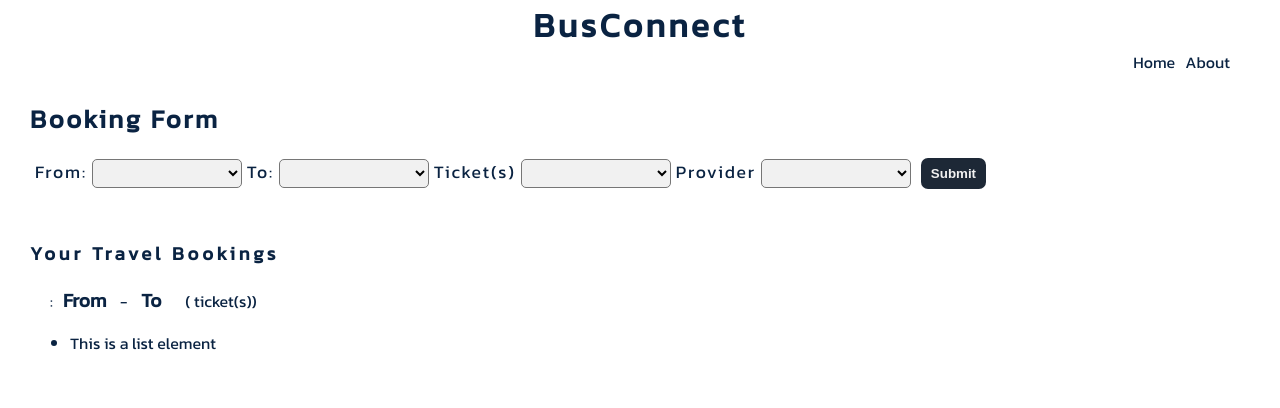
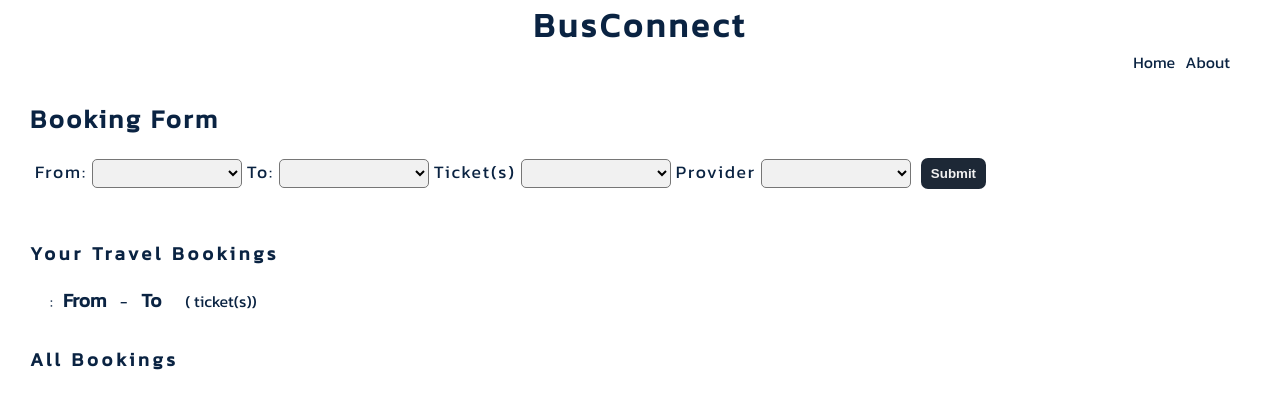
Before and after one commit to Onan-Thairu/busConnect, a React (Create React App) app: page /booking-form in a window 1280 px wide. Shown: the top 408 px of the page. Built offline with nearby package versions, Linux system fonts and the light colour scheme.

Commit message:
Display all bookings made.

```diff
--- a/src/components/BookingDetail.js
+++ b/src/components/BookingDetail.js
@@ -1,29 +1,12 @@
 import "./BookingDetail.css"
-import React, { useEffect, useState } from "react";
+import React from "react";
 
 function BookingDetail({ bookings }) {
-  // const [booked, setBooked] = useState([])
-
-  // useEffect(() => {
-  //   fetch("https://busconnectserver.herokuapp.com/bookings")
-  //   .then((response) => response.json())
-  //   .then((data) => setBooked(data))
-  // }, [])
-
     return (
       <div>
         <p>
           <span className="ul-header">{ bookings.provider}</span>:<span className="ul-header">From</span> { bookings.from}  - <span className="ul-header">To</span>{ bookings.to} <span>({bookings.tickets} ticket(s))</span>
         </p>
-        <ul>
-          <li>This is a list element</li>
-          {/* {
-
-
-              // <li><span className="ul-header">{ book.provider}</span>:<span className="ul-header">From</span> { book.from}  - <span className="ul-header">To</span>{ book.to} <span>({book.tickets} ticket(s))</span></li>
-            })
-          } */}
-        </ul>
       </div>
     )
 }
--- a/src/components/BookingForm.css
+++ b/src/components/BookingForm.css
@@ -42,3 +42,7 @@
 .booking-detail-header h3 {
     letter-spacing: .2em;
 }
+
+.all-bookings {
+    margin-top: 30px;
+}
--- a/src/components/BookingForm.js
+++ b/src/components/BookingForm.js
@@ -3,6 +3,10 @@ import React, { useState } from "react";
 import BookingDetail from "./BookingDetail";
 
 function BookingForm() {
+    const baseUrl = `https://busconnectserver.herokuapp.com/bookings`
+
+    const [booked, setBooked] = useState([])
+
     const [formData, setFormData] = useState({
         provider:"",
         from:"",
@@ -19,14 +23,21 @@ function BookingForm() {
 
     function handleSubmit(e) {
         e.preventDefault()
-        fetch(`https://busconnectserver.herokuapp.com/bookings`, {
+        fetch(baseUrl, {
           method: "POST",
           headers: {
             "Content-Type": "application/json"
           },
           body: JSON.stringify(formData)
         })
-        .then(() => e.target.reset())
+        .then(() => {
+            e.target.reset()
+            fetch(baseUrl)
+            .then((res) => res.json())
+            .then((data) => {
+                setBooked(data)
+            })
+        })
     }
 
     return (
@@ -74,8 +85,22 @@ function BookingForm() {
                 </form>
             </div>
             <div className="booking-detail-header">
-                <h3>Your Travel Bookings</h3>
-                <BookingDetail bookings={ formData } />
+                <div>
+                    <h3>Your Travel Bookings</h3>
+                    <BookingDetail bookings={ formData } />
+                </div>
+                <div className="all-bookings">
+                    <h3>All Bookings</h3>
+                    <ul>
+                        {
+                            booked.map((book, index) => {
+                              return (
+                                <li key={index}><span className="ul-header">{ book.provider}</span>:<span className="ul-header">From</span> { book.from}  - <span className="ul-header">To</span>{ book.to} <span>({book.tickets} ticket(s))</span></li>
+                              )
+                            })
+                        }
+                    </ul>
+                </div>
             </div>
         </div>
     )
--- a/src/components/Nav.css
+++ b/src/components/Nav.css
@@ -16,5 +16,5 @@ a {
 }
 
 a:hover {
-    color: blueviolet;
+    color: #BF40BF;
 }
```
